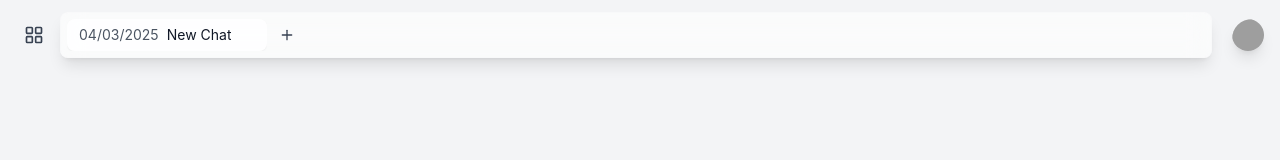
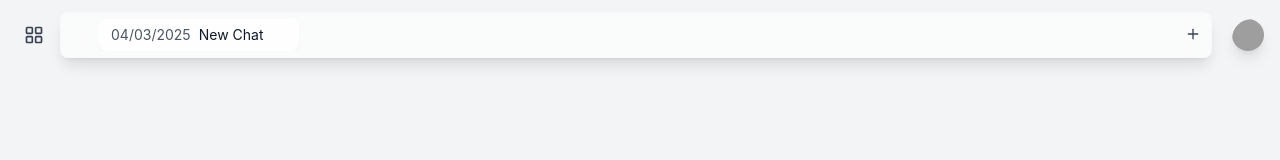
Before and after one commit to TheGrandNobody/edion-frontend, a React (Vite) app: page /chat in a window 1280 px wide. Shown: the top 160 px of the page. Built offline with nearby package versions, Linux system fonts and the light colour scheme; grey boxes are pictures that could not be loaded; what @react-pdf/renderer would draw is missing.

Commit message:
Fix TabBar width issue
The page width was increasing slightly when the chevron appeared in the TabBar. This commit fixes this issue.

```diff
--- a/src/components/TabBar.tsx
+++ b/src/components/TabBar.tsx
@@ -41,10 +41,14 @@ const TabBar: React.FC<TabBarProps> = ({
 
       const containerWidth = containerRef.current.offsetWidth;
       const plusButtonWidth = plusButtonRef.current.offsetWidth;
-      const dropdownWidth = 32; // Width of dropdown button
+      const dropdownWidth = 32; // Width of chevron button
 
-      // Start with max available width
-      let availableWidth = containerWidth - plusButtonWidth - 16; // 16px for some buffer
+      // Reserve space for plus button and a bit of padding
+      let availableWidth = containerWidth - plusButtonWidth - 8;
+
+      // Always subtract the dropdown width to ensure a consistent layout
+      // This prevents layout shifts when the chevron appears/disappears
+      availableWidth -= dropdownWidth;
 
       // Create temporary divs to measure tab widths
       const tabWidths: number[] = [];
@@ -80,12 +84,6 @@ const TabBar: React.FC<TabBarProps> = ({
 
       // Clean up temporary elements
       document.body.removeChild(tempContainer);
-
-      // Calculate which tabs can be visible, but show the most recent tabs
-      // Always reserve space for the dropdown if there's more than 1 tab
-      if (tabs.length > 1) {
-        availableWidth -= dropdownWidth;
-      }
 
       // Calculate from the end (newest tabs), how many we can fit
       let accumulatedWidth = 0;
@@ -127,8 +125,9 @@ const TabBar: React.FC<TabBarProps> = ({
   return (
     <div
       ref={containerRef}
-      className="flex items-center space-x-1 sm:space-x-2 w-full overflow-hidden"
+      className="flex items-center w-full relative overflow-hidden"
     >
+      <div className="flex-none">
         {hiddenTabs.length > 0 && (
           <DropdownMenu>
             <DropdownMenuTrigger asChild>
@@ -163,10 +162,14 @@ const TabBar: React.FC<TabBarProps> = ({
             </DropdownMenuContent>
           </DropdownMenu>
         )}
+        {hiddenTabs.length === 0 && (
+          <div className="w-[32px]"></div> /* Placeholder to maintain consistent layout */
+        )}
+      </div>
 
       <div
         ref={tabsRef}
-        className="flex items-center space-x-1 sm:space-x-2 overflow-hidden"
+        className="flex items-center space-x-1 sm:space-x-2 overflow-hidden flex-grow"
       >
         {visibleTabs.map((tab) => (
           <div
@@ -193,6 +196,7 @@ const TabBar: React.FC<TabBarProps> = ({
         ))}
       </div>
 
+      <div className="flex-none">
         <button
           ref={plusButtonRef}
           className="p-1 hover:bg-white/40 dark:hover:bg-gray-900/80 rounded-lg flex-shrink-0"
@@ -201,6 +205,7 @@ const TabBar: React.FC<TabBarProps> = ({
           <Plus className="w-3.5 h-3.5 sm:w-4 sm:h-4 text-gray-700 dark:text-gray-300" />
         </button>
       </div>
+    </div>
   );
 };
 
--- a/src/index.css
+++ b/src/index.css
@@ -74,8 +74,12 @@
     @apply border-border;
   }
 
+  html, body {
+    @apply overflow-x-hidden;
+  }
+
   body {
-    @apply bg-background text-foreground overflow-x-hidden;
+    @apply bg-background text-foreground;
     font-family: 'Inter', sans-serif;
   }
 
```
Lines whose indentation alone changed are shown as unchanged.
